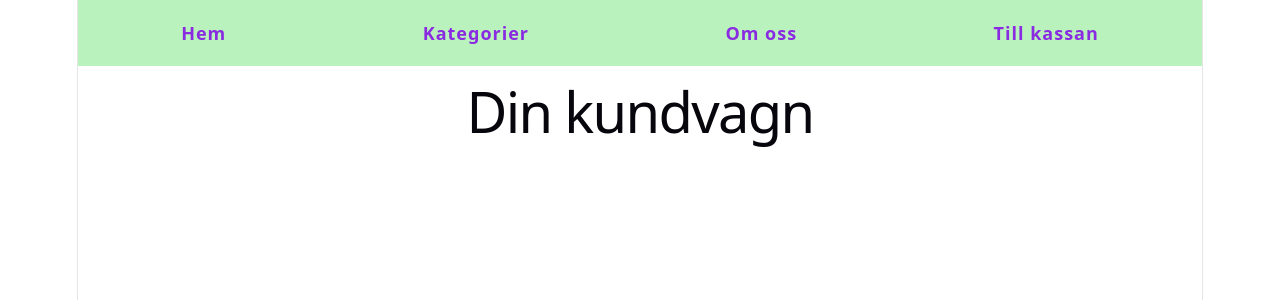
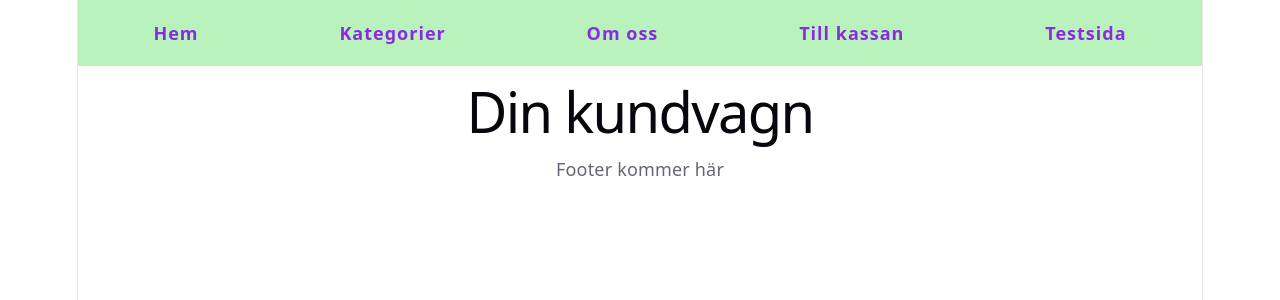
Before and after one commit to sara-almqvist/projekt_webshop_2026, a React (Vite) app: page /cart in a window 1280 px wide. Shown: the top 300 px of the page. Built offline with nearby package versions, Linux system fonts and the light colour scheme.

Commit message:
Created Custom Hook for fetching

```diff
--- a/src/App.jsx
+++ b/src/App.jsx
@@ -9,6 +9,7 @@ import Cart from './views/Cart';
 import Checkout from './views/Checkout';
 import About from './views/About';
 import WrongPath from './views/Wrongpath';
+import FetchCategory from './components/FetchCategory';
 
 function App() {
   return (
@@ -47,7 +48,22 @@ function App() {
               </LayoutShop>
             }
           />
-          <Route path="/checkout" element={<Checkout />} />
+          <Route
+            path="/checkout"
+            element={
+              <LayoutShop>
+                <Checkout />
+              </LayoutShop>
+            }
+          />
+          <Route
+            path="/test"
+            element={
+              <LayoutShop>
+                <FetchCategory />
+              </LayoutShop>
+            }
+          />
           <Route path="/*" element={<WrongPath />} />
         </Routes>
       </BrowserRouter>
--- /dev/null
+++ b/src/components/FetchCategory.jsx
@@ -0,0 +1,31 @@
+import { useEffect, useState } from 'react';
+import useFetch from './useFetch';
+
+const FetchCategory = () => {
+  const [data] = useFetch('https://dummyjson.com/products/');
+  const [isFetched, setIsFetched] = useState(false);
+
+  useEffect(() => {
+    const checkStatus = () => setIsFetched(true);
+    if (data.products) {
+      checkStatus();
+    }
+  }, [data, isFetched]);
+
+  return (
+    <>
+      <p>Testar kategorier</p>
+      {isFetched ? (
+        <ul>
+          {data.products.map((item) => (
+            <li key={item.id}>{item.title}</li>
+          ))}
+        </ul>
+      ) : (
+        <p>Laddning pågår</p>
+      )}
+    </>
+  );
+};
+
+export default FetchCategory;
--- /dev/null
+++ b/src/components/Footer.jsx
@@ -0,0 +1,9 @@
+const Footer = () => {
+  return (
+    <>
+      <h3>Footer kommer här</h3>
+    </>
+  );
+};
+
+export default Footer;
--- a/src/components/Nav.jsx
+++ b/src/components/Nav.jsx
@@ -5,10 +5,19 @@ const Nav = () => {
   return (
     <>
       <ul className={styles.navContainer}>
-        <li className={styles.list}>Hem</li>
+        <Link to={'/'} className={styles.list}>
+          Hem
+        </Link>
         <li className={styles.list}>Kategorier</li>
-        <li className={styles.list}>Om oss</li>
-        <li className={styles.list}>Till kassan</li>
+        <Link to={'/about'} className={styles.list}>
+          Om oss
+        </Link>
+        <Link to={'/checkout'} className={styles.list}>
+          Till kassan
+        </Link>
+        <Link to={'/test'} className={styles.list}>
+          Testsida
+        </Link>
       </ul>
     </>
   );
--- /dev/null
+++ b/src/components/useFetch.js
@@ -0,0 +1,26 @@
+import { useState, useEffect } from 'react';
+
+const useFetch = (url) => {
+  const [data, setData] = useState([]);
+
+  useEffect(() => {
+    const fetchData = async () => {
+      try {
+        const res = await fetch(url);
+        if (!res.ok) {
+          throw new Error('fel vid hämtning av produkterna');
+        }
+        const data = await res.json();
+        setData(data);
+      } catch (error) {
+        console.error('Något gick fel', error);
+      }
+    };
+
+    fetchData();
+  }, [url]);
+
+  return [data];
+};
+
+export default useFetch;
--- a/src/views/LayoutShop.jsx
+++ b/src/views/LayoutShop.jsx
@@ -1,11 +1,13 @@
 import { Link } from 'react-router-dom';
 import Nav from '../components/Nav';
-
+import Footer from '../components/Footer';
+//Standardlayout to wrapp webbsitecontent
 const LayoutShop = ({ children }) => {
   return (
     <>
       <Nav />
       {children}
+      <Footer />
     </>
   );
 };
```
